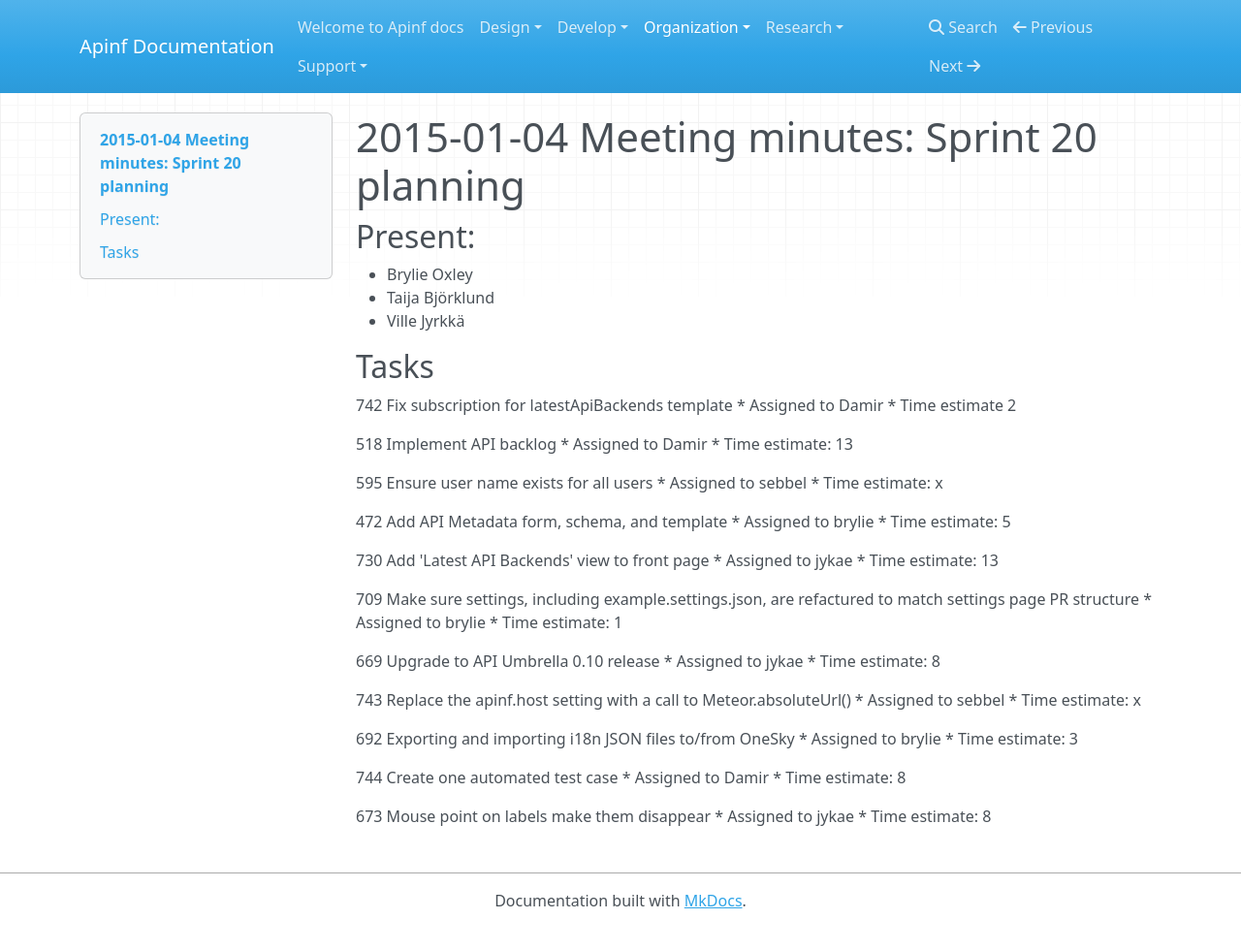
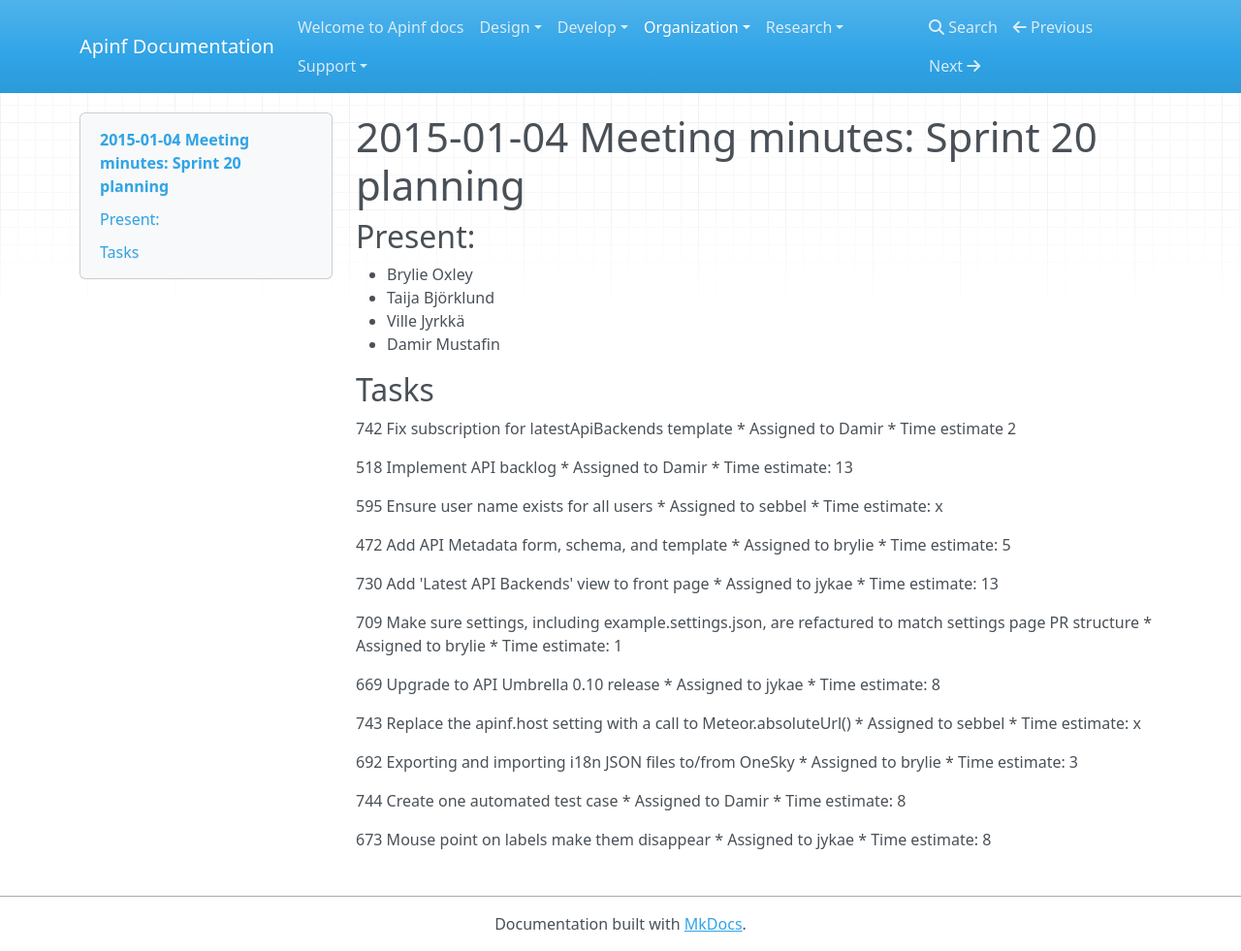
Before and after one commit to apinf/docs, an MkDocs documentation site: the page built from docs/organization/minutes/2015-01-04-Sprint20-Planning.md, in a window 1280 px wide and 981 px high. Shown: the whole window at 97% size. Built offline with MkDocs 1.6.1, drawn with Linux system fonts in a browser that asks for light colours; nearby versions of some CDN libraries.

Commit message:
Added Damir.

```diff
--- a/docs/organization/minutes/2015-01-04-Sprint20-Planning.md
+++ b/docs/organization/minutes/2015-01-04-Sprint20-Planning.md
@@ -4,6 +4,7 @@
 * Brylie Oxley
 * Taija Björklund
 * Ville Jyrkkä
+* Damir Mustafin
 
 ## Tasks
 742 Fix subscription for latestApiBackends template
```
